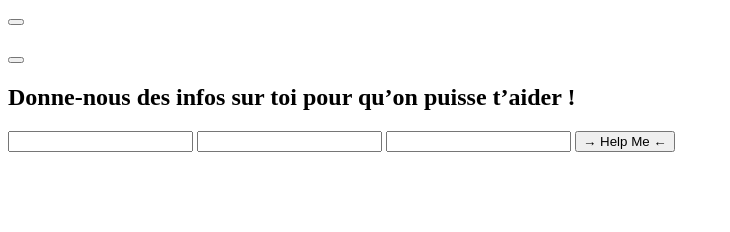
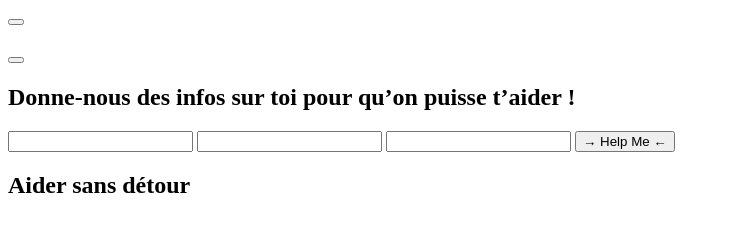
Before and after one commit to hard-tech/HelpMe, a plain HTML site: page hml/HelpMe.html in a window 1280 px wide. Shown: the whole page, without its empty margins (0-730 px from the left). Drawn offline with Linux system fonts and the light colour scheme.

Commit message:
footers done

```diff
--- a/hml/HelpMe.html
+++ b/hml/HelpMe.html
@@ -29,7 +29,9 @@
         </div>
     </section>
     <footer>
-
+        <div class="">
+            <h2>Aider sans détour</h2>
+        </div>
     </footer>
 </body>
 </html>
```
Also changed, not shown: hml/WantToHelp.html (+3 -1 lines), index.html (+3 -1 lines).
